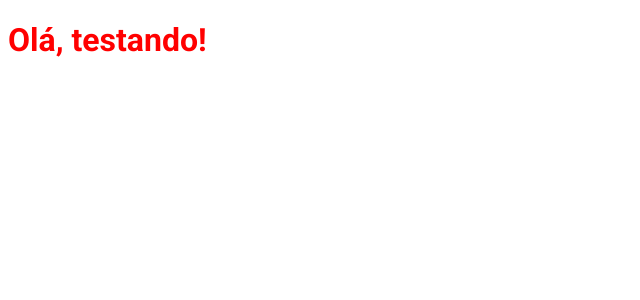
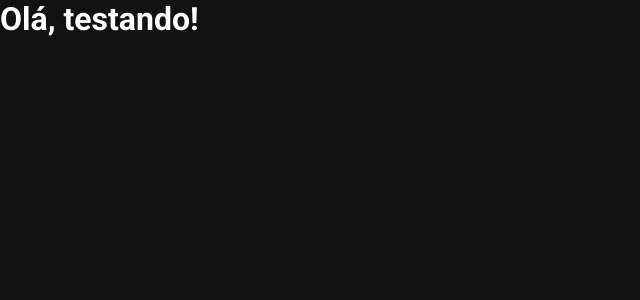
Before and after one commit to nycolexavierr/03-igNews, a Next.js app: page / in a window 1280 px wide. Shown: the top 300 px of the page, without its empty margins (0-640 px from the left). Built offline with nearby package versions, Linux system fonts and the light colour scheme.

Commit message:
Estilos globais do app

```diff
--- a/src/pages/_app.tsx
+++ b/src/pages/_app.tsx
@@ -1,4 +1,6 @@
 import { AppProps} from 'next/app'
+
+import '../styles/global.scss'
 
 function MyApp({ Component, pageProps }: AppProps) {
   return <Component {...pageProps} />
--- a/src/pages/index.tsx
+++ b/src/pages/index.tsx
@@ -1,6 +1,4 @@
 import Head from 'next/head'
-
-import styles from '../styles/home.module.scss'
 
 export default function Home() {
   return (
@@ -8,7 +6,7 @@
       <Head>
         <title>ig.news</title>
       </Head>
-      <h1 className={styles.title}>
+      <h1>
         Olá, testando!
       </h1>
     </>
--- /dev/null
+++ b/src/styles/global.scss
@@ -0,0 +1,47 @@
+* {
+    margin: 0;
+    padding: 0;
+    box-sizing: border-box;
+}
+
+:root{
+    --white: #ffffff;
+
+    --gray-100: #e1e1e6;
+    --gray-300: #a8a8b3;
+    --gray-900: #121214;
+
+    --cyan-500: #61dafb
+    --yellow-500: #eba417;
+}
+
+@media (max-width: 1080px) {
+    html {
+        font-size: 93.75%;
+    }
+}
+
+@media (max-width: 720px) {
+    html {
+        font-size: 87.5%;
+    }
+}
+
+
+body{
+    background: var(--gray-900);
+    color: var(--white);
+}
+
+body, input, textarea, select, button {
+    font: 400 1rem "Roboto", sans-serif;
+}
+
+button {
+    cursor: pointer;
+}
+
+a {
+    color: inherit;
+    text-decoration: none;
+}
--- a/src/styles/home.module.scss
+++ /dev/null
@@ -1,4 +0,0 @@
-.title {
-    color: red;
-    font-family: Roboto;
-}
```
